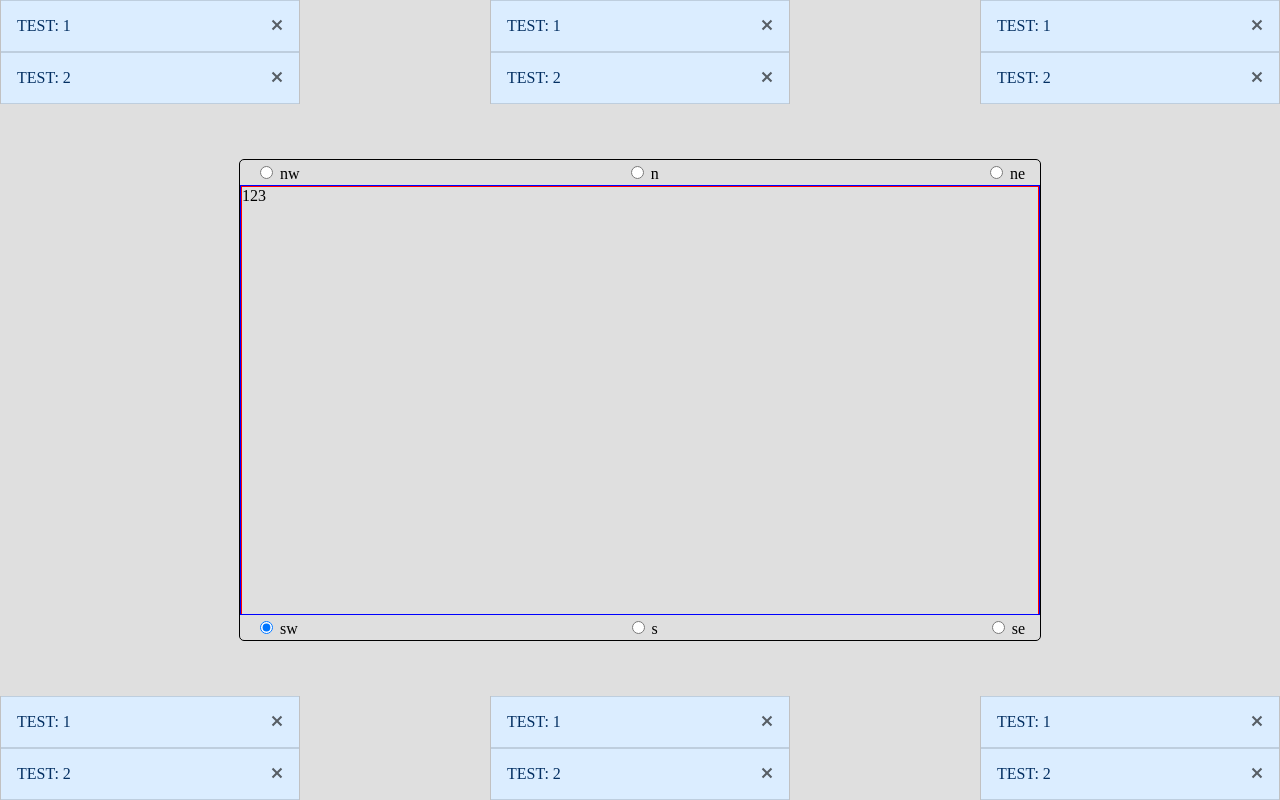
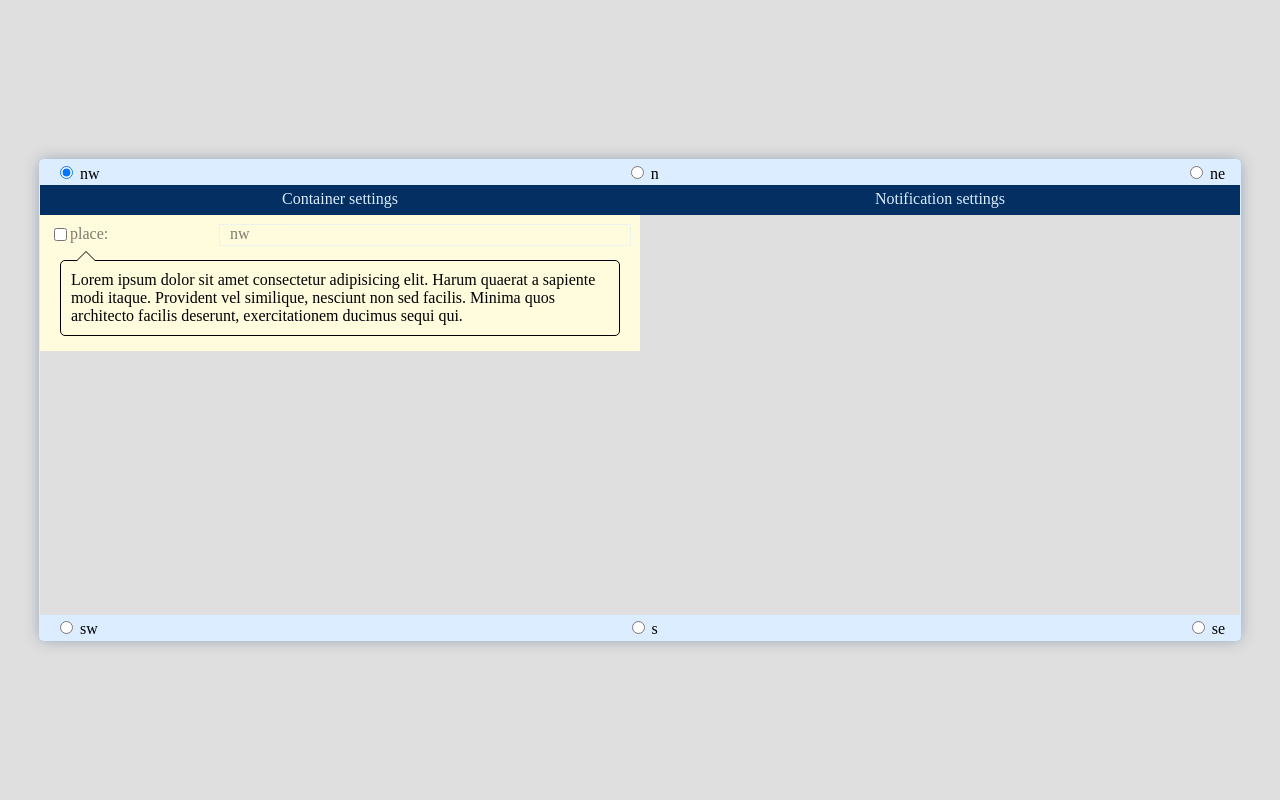
Before and after one commit to neyasbltb88/gh-notify, a website: page src/index.html in a window 1280 px wide. Drawn offline with Linux system fonts and the light colour scheme; files that its build step writes are made by us from their sources.

Commit message:
Template new Demo page

```diff
--- a/src/index.html
+++ b/src/index.html
@@ -33,14 +33,34 @@
                 </div>
             </div>
             <div class="row row_2">
-                <div class="row_2_inner">
-                    123
+                <div class="container_settings_wrap">
+                    <div class="header">Container settings</div>
+                    <div class="settings_wrap">
+                        <ul class="settings">
+                            <li class="place disabled">
+                                <div class="params">
+                                    <span class="disable tooltipped tooltipped-se" aria-label="Use this option?">
+                                        <input type="checkbox" >
+                                    </span>
+                                    <span class="prop_name">place:</span>
+                                    <span class="prop_val" contenteditable="true">nw</span>
+                                </div>
+                                <div class="description">Lorem ipsum dolor sit amet consectetur adipisicing elit. Harum quaerat a sapiente modi itaque. Provident vel similique, nesciunt non sed facilis. Minima quos architecto facilis deserunt, exercitationem ducimus sequi qui.</div>
+                            </li>
+                        </ul>
+                    </div>
+                </div>
+                <div class="push_settings_wrap">
+                    <div class="header">Notification settings</div>
+                    <div class="settings_wrap">
+                        <div class="settings"></div>
+                    </div>
                 </div>
             </div>
             <div class="row row_3">
                 <div class="place sw">
                     <label>
-                  <input type="radio" name="place" checked> sw
+                  <input type="radio" name="place"> sw
                 </label>
                 </div>
                 <div class="place s">
--- a/src/js/common.js
+++ b/src/js/common.js
@@ -1,51 +1,13 @@
-function Log(container) {
-    container = document.querySelector(container);
-    var log_counter = 0,
-        log_el_hight = 17;
-
-    this.add = function(params) {
-        var counter = (params.counter === undefined || params.counter === true) ? true : false,
-            way = params.way,
-            log = params.log,
-            log_el = document.createElement('li');
-
-        if (counter) {
-            log_counter++;
-            log_el.setAttribute('data-log-line', log_counter + ':');
-        }
-
-        if (way === true) {
-            log_el.setAttribute('data-log-way', '>');
-            log_el.className = 'way_to';
-        } else if (way === false) {
-            log_el.setAttribute('data-log-way', '<');
-            log_el.className = 'way_from';
-        } else {
-            log_el.setAttribute('data-log-way', ' ');
-        }
-
-        log_el.innerHTML = log;
-        container.appendChild(log_el);
-        this.scroll(log_counter * (log_el_hight * 2));
-    }
-
-    this.scroll = function(val) {
-        scroll_to_elem({
-            elem: container,
-            scrollBy: true,
-            top: val,
-            behavior: 'smooth'
-        });
-    }
-
-    this.clear = function() {
-        log_counter = 0;
-        container.innerHTML = '';
-    }
-}
-// var log = new Log('.log');
-// ///////////////////////////////
-
+//  // Создание контейнера вверху слева
+//  this.containers.nw = new GHNotify({
+//   width: '300px',
+//   place: 'nw',
+//   container: '.nw_container',
+//   new: true
+// });
+// this.containers.nw.push();
+// this.containers.nw.push();
+// /////////////////////////////////////
 
 class DemoPage {
     constructor() {
@@ -60,66 +22,11 @@ class DemoPage {
 
 
     init() {
-        // Создание контейнера вверху слева
-        this.containers.nw = new GHNotify({
-            width: '300px',
-            place: 'nw',
-            container: '.nw_container',
-            new: true
-        });
-        this.containers.nw.push();
-        this.containers.nw.push();
 
-        // Создание контейнера вверху по центру
-        this.containers.n = new GHNotify({
-            width: '300px',
-            place: 'n',
-            container: '.n_container',
-            new: true
-        });
-        this.containers.n.push();
-        this.containers.n.push();
 
-        // Создание контейнера вверху справа
-        this.containers.ne = new GHNotify({
-            width: '300px',
-            place: 'ne',
-            container: '.ne_container',
-            new: true
-        });
-        this.containers.ne.push();
-        this.containers.ne.push();
 
-        // Создание контейнера внизу слева
-        this.containers.se = new GHNotify({
-            width: '300px',
-            place: 'se',
-            container: '.se_container',
-            new: true
-        });
-        this.containers.se.push();
-        this.containers.se.push();
+    }
 
-        // Создание контейнера внизу по центру
-        this.containers.s = new GHNotify({
-            width: '300px',
-            place: 's',
-            container: '.s_container',
-            new: true
-        });
-        this.containers.s.push();
-        this.containers.s.push();
-
-        // Создание контейнера внизу слева
-        this.containers.sw = new GHNotify({
-            width: '300px',
-            place: 'sw',
-            container: '.sw_container',
-            new: true
-        });
-        this.containers.sw.push();
-        this.containers.sw.push();
-    }
 
 
 
--- a/src/js/common2.js
+++ b/src/js/common2.js
@@ -1,8 +1,8 @@
 var one = new window.GHNotify({
+    place: 'ne',
+    width: '300px',
     // offsetY: '50px',
     // offsetX: '200px',
-    width: '300px',
-    place: 'ne',
     // container: '.notify_container_2',
     // position: 'relative',
     // parent: '.test',
--- a/src/sass/common.sass
+++ b/src/sass/common.sass
@@ -2,103 +2,138 @@ body
     margin: 0
     background-color: #dfdfdf
 
-.log_wrap
-    position: relative
-    flex-grow: 1
-    flex-basis: 300px
-    font-family: monospace
-    &:before
-        content: 'Log:'
-        position: absolute
-        left: 10px
-        top: -20px
-    .log
-        max-width: calc(100vw - 42px)
-        border: 1px solid #333
-        background-color: #888
-        min-height: 17px
-        max-height: 102px
-        margin: 0 10px
-        display: flex
-        flex-direction: column
-        justify-content: flex-start
-        padding: 1px 2px
-        padding-left: 35px
-        list-style-type: none
-        overflow: auto
-        &::-webkit-scrollbar
-            width: .55%
-            min-width: 8px
-            height: 8px
-            background-color: #888
-        &::-webkit-scrollbar-thumb
-            background-color: #E6DB74
-        &::-webkit-scrollbar-track
-            background-color: #888
-        li
-            min-width: 450px
-            min-height: 15px
-            line-height: 15px
-            margin: 1px 0;
-            padding: 0 3px 0 10px
-            background-color: #bbb
-            display: flex
-            align-items: center
-            position: relative
-            &:before
-                position: absolute
-                content: attr(data-log-line)
-                color: #66D9EF
-                right: 100%
-                font-size: 11px
-            &:after
-                position: absolute
-                content: attr(data-log-way)
-                left: 0
-                top: -1px
-                height: 19px
-                width: 9px
-                background-color: #888
-            &:not([data-log-line])
-                margin-top: -1px
-                min-height: 16px
-                padding-bottom: 1px
-            &.way_to:after
-                color: #8AE22E
-            &.way_from:after
-                color: #FD971F
-
-
 .demo_page_wrap
     width: 100vw
     height: 100vh
-    overflow: hidden
+    min-height: 330px
     display: flex
     justify-content: center
     align-items: center
     .demo_page
-        max-width: 800px
-        flex-basis: 800px
+        max-width: 1200px
+        // max-width: 80vw
+        // width: 80vw
+        flex-basis: 1200px
         height: 60vh
-        border: 1px solid #000
+        min-height: 320px
+        border: 1px solid #dbedff
+        box-shadow: 0px 0px 16px -2px rgba(3,47,98,0.4);
         border-radius: 5px
         display: flex
         flex-direction: column
         justify-content: stretch
         .row_1, .row_3
             min-height: 25px
+            background-color: #dbedff
             display: flex
             align-items: center
             justify-content: space-between
         .row_2
             flex-grow: 1
-            border: 1px solid #00f
+            display: flex
+            flex-wrap: wrap
+            height: 100%
             overflow: auto
-            .row_2_inner
-              height: 1000px
-              border: 1px solid #f00
+            &::-webkit-scrollbar
+                width: .55%
+                min-width: 8px
+                height: 8px
+                background-color: #dbedff
+            &::-webkit-scrollbar-thumb
+                background-color: #032f62
+            &::-webkit-scrollbar-track
+                background-color: #dbedff
         .row
-            // border: 1px solid #00f
             label
                 padding: 3px 15px
                 cursor: pointer
+
+.demo_page
+    .row_2
+        .container_settings_wrap,
+        .push_settings_wrap
+            flex-grow: 1
+            width: 100%
+            flex-basis: 450px
+            .header
+              display: flex
+              justify-content: center
+              height: 20px
+              background-color: #032f62
+              color: #dbedff
+              padding: 5px 0
+            .settings_wrap
+              overflow: auto
+              height: calc(100% - 30px)
+              &::-webkit-scrollbar
+                  width: .55%
+                  min-width: 8px
+                  height: 8px
+                  background-color: #dbedff
+              &::-webkit-scrollbar-thumb
+                  background-color: #032f62
+              &::-webkit-scrollbar-track
+                  background-color: #dbedff
+              .settings
+                  min-height: 700px
+
+
+.demo_page
+    .settings
+        margin: 0
+        padding: 0
+        list-style-type: none
+        li:nth-child(odd)
+            background-color: #fffbdd
+            .description
+                &:after
+                    border-color: transparent transparent #fffbdd transparent;
+        li
+            padding: 10px
+            &.disabled
+                .prop_name,
+                .prop_val
+                    user-select: none
+                    opacity: .5
+            .params
+                display: flex
+
+.demo_page
+    .settings
+        .prop_name
+            min-width: 150px
+            display: inline-block
+        .prop_val
+            outline: 1px solid #dbedff
+            flex-grow: 1
+            padding: 0 10px
+            &:focus
+                outline: 1px solid #165c26
+        .description
+            margin: 15px 10px 5px
+            padding: 10px
+            border: 1px solid #000
+            border-radius: 5px
+            position: relative
+            &:before
+                content: ''
+                display: block
+                position: absolute
+                left: 15px
+                top: -10px
+                width: 0;
+                height: 0;
+                border-style: solid;
+                border-width: 0 10px 10px 10px;
+                border-color: transparent transparent #000 transparent;
+            &:after
+                content: ''
+                display: block
+                position: absolute
+                left: 15px
+                top: -9px
+                width: 0;
+                height: 0;
+                border-style: solid;
+                border-width: 0 10px 10px 10px;
+                border-color: transparent transparent #dfdfdf transparent;
```
Also changed, not shown: src/css/common.min.css, src/js/common.min.js, 2 other files.
